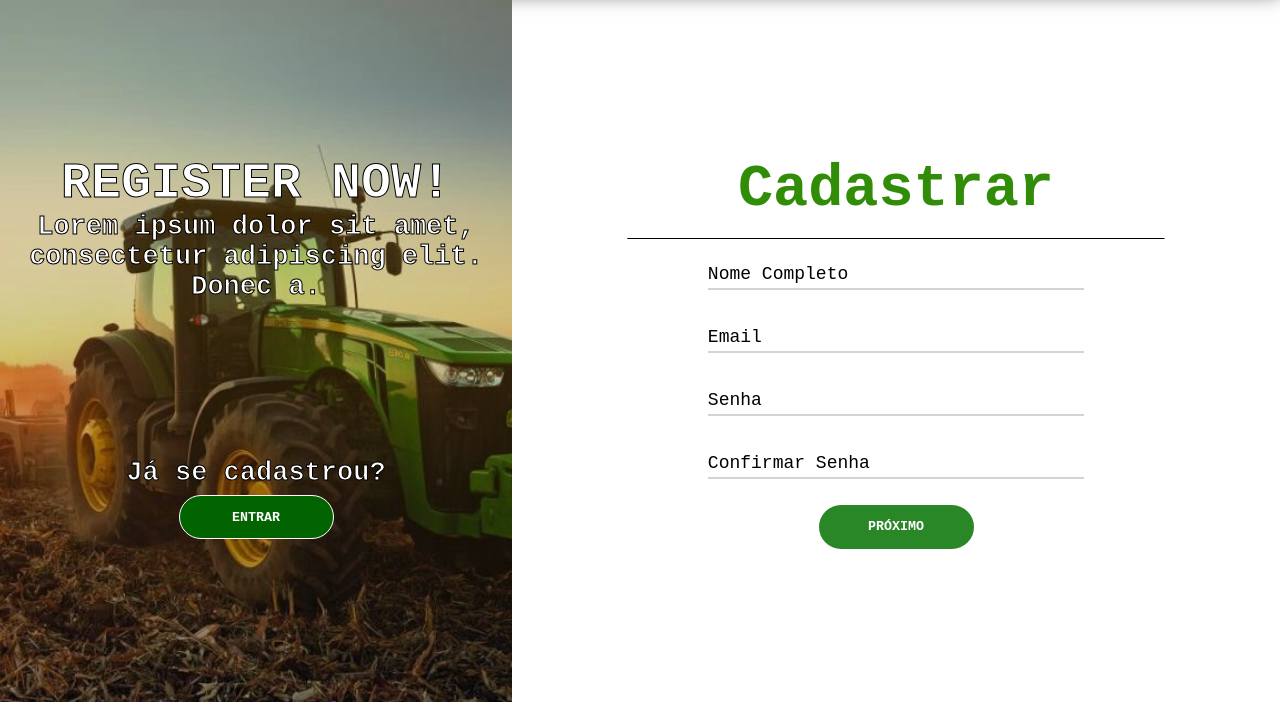
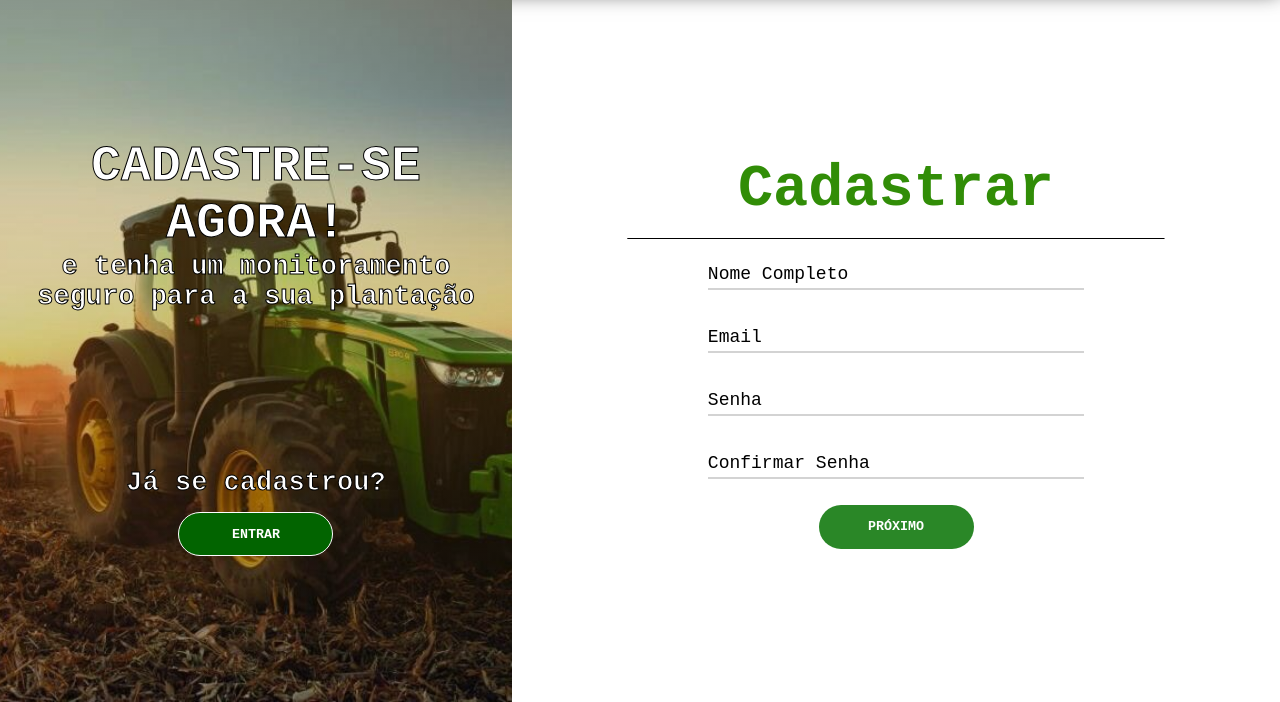
Before and after one commit to Uken49/-Site-Treino, a plain HTML site: page public/cadastro.html in a window 1280 px wide. Shown: the part 98-800 px from the top of the page. Drawn offline with Linux system fonts and the light colour scheme.

Commit message:
Pequenas correções Tirando o lorem ipsum e mudando o local do onclick docnpj

```diff
--- a/public/cadastro.html
+++ b/public/cadastro.html
@@ -46,8 +46,8 @@
             <article class="content-image">
                 <div class="content-welcome">
                     <div>
-                        <h2>REGISTER NOW!</h2>
-                        <p>Lorem ipsum dolor sit amet, consectetur adipiscing elit. Donec a.</p>
+                        <h2>CADASTRE-SE AGORA!</h2>
+                        <p>e tenha um monitoramento seguro para a sua plantação</p>
                     </div>
 
                     <div>
@@ -107,8 +107,8 @@
                             <span id="warning_name_corp"></span>
                         </div>
 
-                        <div class="label-float" oninput="valCnpj()" id="label_cnpj">
-                            <input id="inp_cnpj" type="text" placeholder=" " title="Insira o CNPJ da sua empresa"
+                        <div class="label-float" id="label_cnpj">
+                            <input id="inp_cnpj" type="text"  oninput="valCnpj()"  placeholder=" " title="Insira o CNPJ da sua empresa"
                                 maxlength="18">
                             <label>CNPJ</label>
                             <span id="warning_cnpj"></span>
--- a/public/css/cadastro.css
+++ b/public/css/cadastro.css
@@ -45,6 +45,10 @@ main {
     align-items: center;
     text-align: center;
     background-color: #4b740000;
+}
+
+.content-welcome div{
+    inline-size: 95%;
 }
 
 .content-welcome h2 {
```
